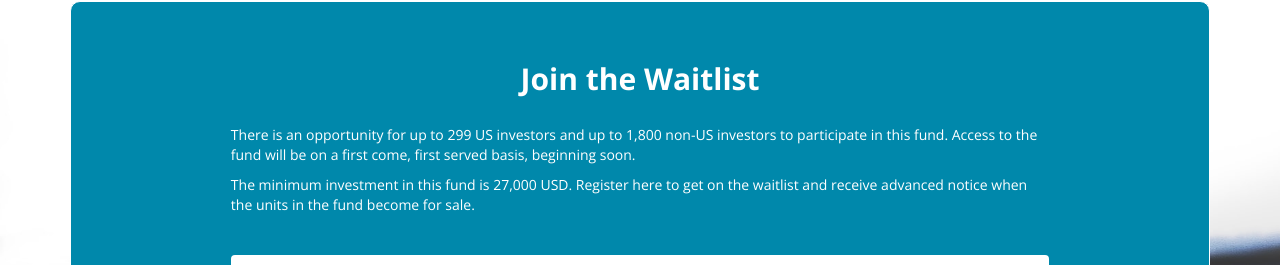
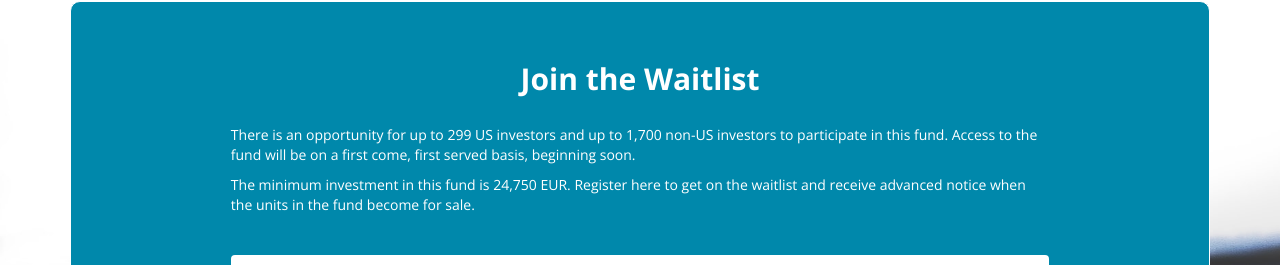
Before and after one commit to MWaser/bec-react, a React (Create React App) app: page / in a window 1280 px wide. Shown: the part 3478-3743 px from the top of the page. Built offline with nearby package versions, Linux system fonts and the light colour scheme.

Commit message:
update content

```diff
--- a/src/containers/Home/index.js
+++ b/src/containers/Home/index.js
@@ -318,10 +318,10 @@ class Home extends React.Component {
                                 <div className="col-lg-10 col-md-10 col-sm-10 col-xs-12 ">
                                     <div className="contact-description">
                                         <p>
-                                            There is an opportunity for up to 299 US investors and up to 1,800 non-US investors to participate in this fund. Access to the fund will be on a first come, first served basis, beginning soon.
+                                            There is an opportunity for up to 299 US investors and up to 1,700 non-US investors to participate in this fund. Access to the fund will be on a first come, first served basis, beginning soon.
                                         </p>
                                         <p>
-                                            The minimum investment in this fund is 27,000 USD. Register here to get on the waitlist and receive advanced notice when the units in the fund become for sale.
+                                            The minimum investment in this fund is 24,750 EUR. Register here to get on the waitlist and receive advanced notice when the units in the fund become for sale.
                                         </p>
                                     </div>
                                     <div className="form-group">
```
